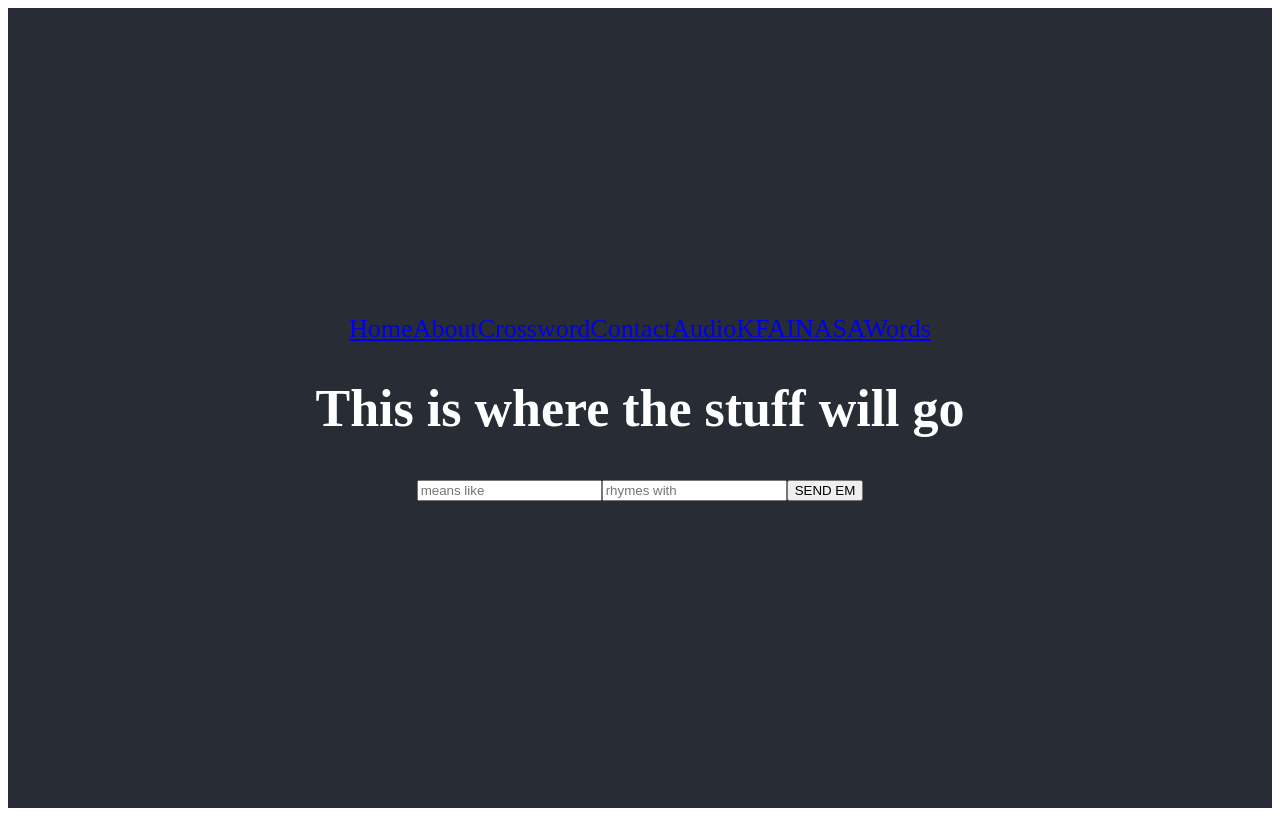
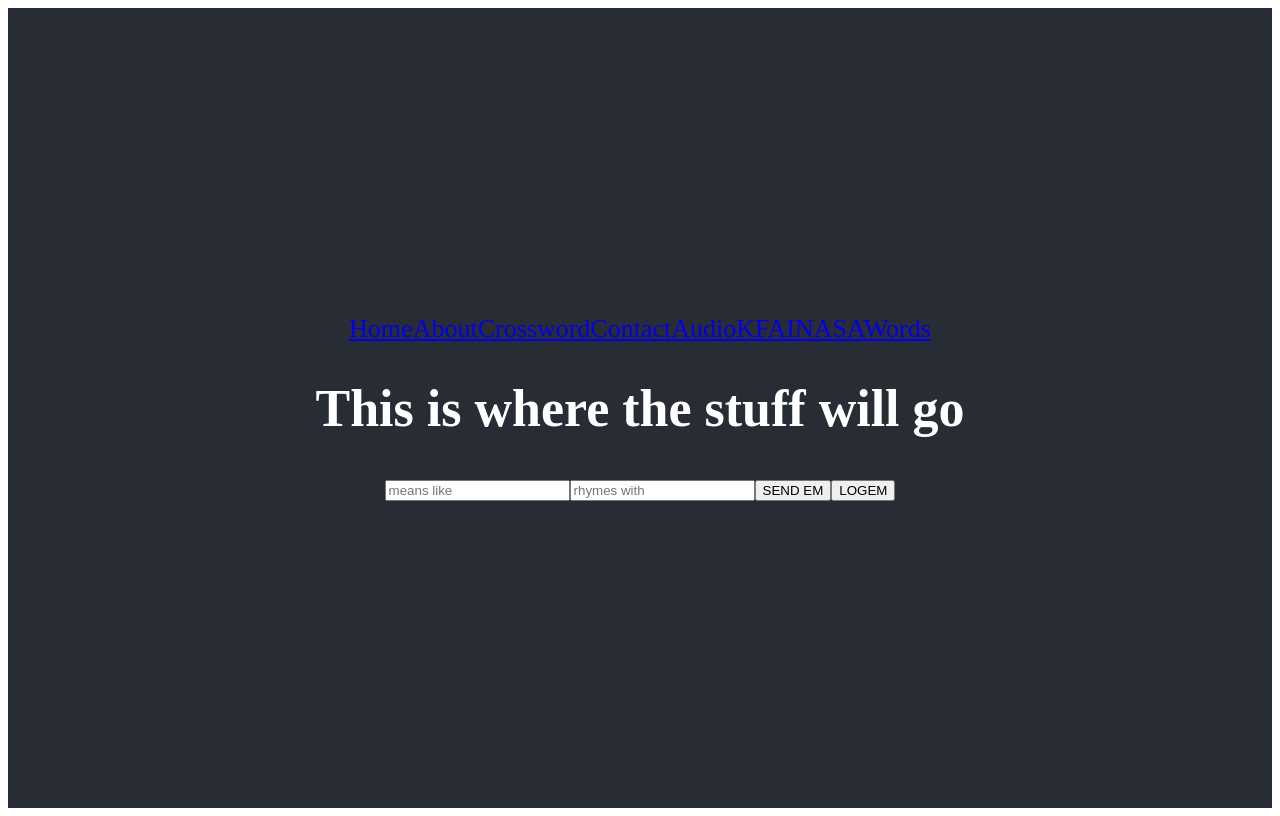
Before and after one commit to mnpkoerner/poetry-science-wrestling, a React (Create React App) app: page /#/words in a window 1280 px wide. Built offline with nearby package versions, Linux system fonts and the light colour scheme.

Commit message:
button to log reducers

```diff
--- a/src/components/Words/Words.js
+++ b/src/components/Words/Words.js
@@ -35,6 +35,7 @@ export default function Words() {
                     dispatch({type: 'GET_SYNONYM', payload: synonym})
                 }}
             >SEND EM</button>
+            <button onClick={()=>console.log(rhymeReturn, synonymReturn)}>LOGEM</button>
         </div>
     )
 }
```
Also changed, not shown: 1 other file (tests, documents, lock files or other folders).
